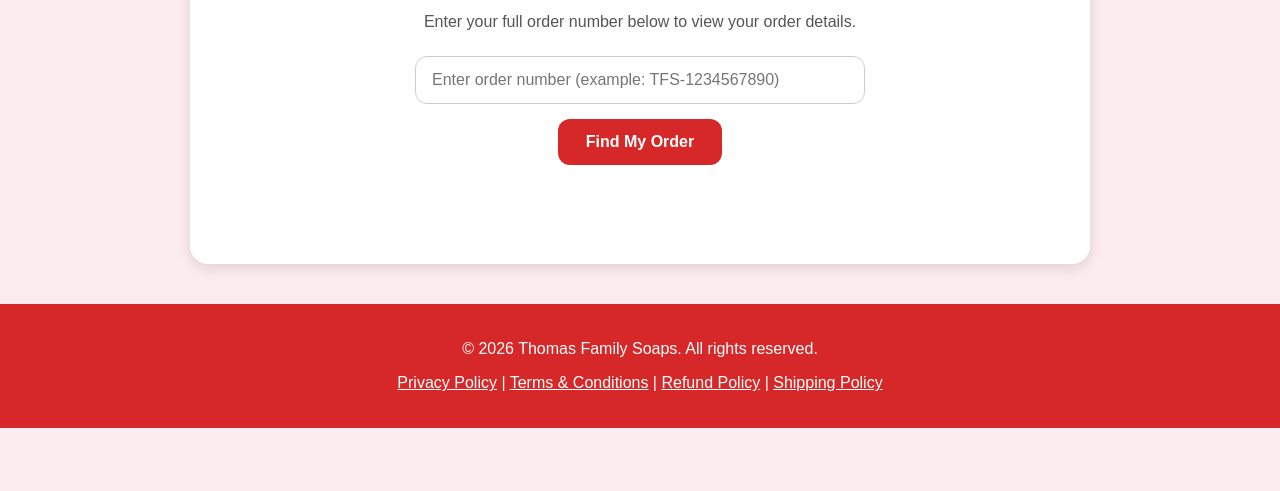
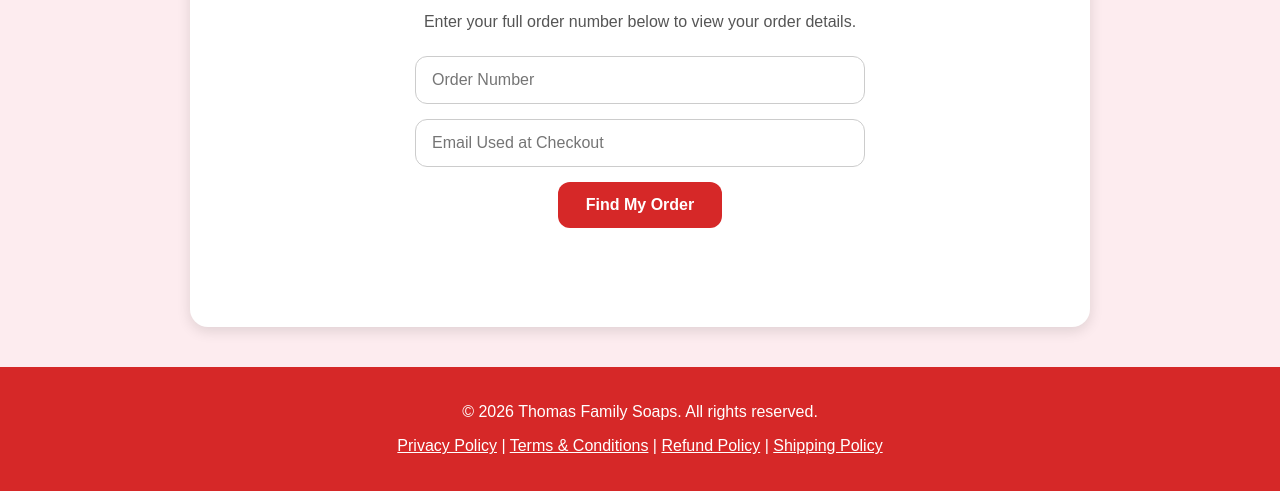
Before and after one commit to Thomasfamillysoaps/thomas-family-soaps, a website: page orders.html in a window 1280 px wide. Shown: the part 350-841 px from the top of the page. Before the commit the page ends 800 px from the top, so only its background shows below. Drawn offline with Linux system fonts and the light colour scheme; no server answers.

Commit message:
Add files via upload

```diff
--- a/orders.html
+++ b/orders.html
@@ -30,12 +30,8 @@
             </p>
 
             <div class="lookup-form">
-                <input
-                    type="text"
-                    id="order-number"
-                    placeholder="Enter order number (example: TFS-1234567890)"
-                    autocomplete="off"
-                >
+                <input type="text" id="order-number" placeholder="Order Number" required>
+                <input type="email" id="order-email" placeholder="Email Used at Checkout" required>
                 <button type="button" id="find-order-btn" class="lookup-btn">
                     Find My Order
                 </button>
```
